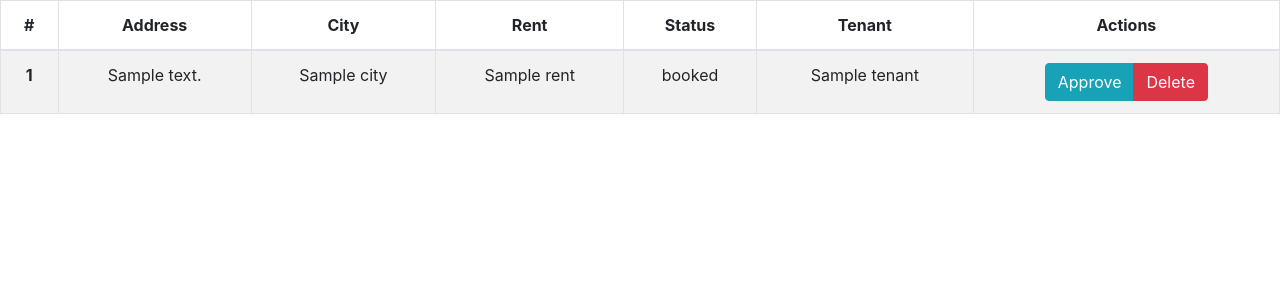
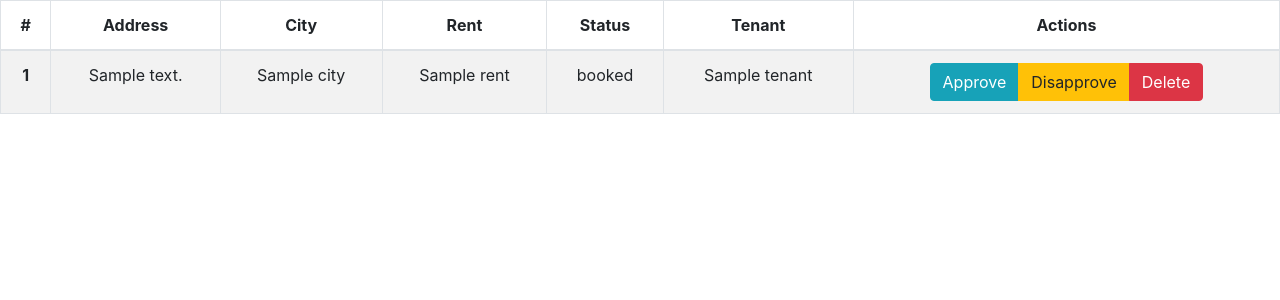
Before and after one commit to StoyanoVasil/SOT-frontend, a Flask app: template src/templates/my_rooms.html in a window 1280 px wide. Shown: the part 66-366 px from the top of the page. Run offline with Flask 2, Linux system fonts and the light colour scheme; the template is opened without the code that fills it: most values are stand-ins (such as "Sample title", 1, 10 or a date in 2020); some libraries are stand-ins or nearby versions.

Commit message:
add disapprove booking for landlords

```diff
--- a/src/templates/my_rooms.html
+++ b/src/templates/my_rooms.html
@@ -27,6 +27,7 @@
                         <div class="btn-group">
                             {% if room['status'] == 'booked' %}
                                 <a href="{{ url_for('approve_booking', id = room['id']) }}" class="btn btn-info">Approve</a>
+                                <a href="{{ url_for('cancel_booking', id = room['id']) }}" class="btn btn-warning">Disapprove</a>
                             {% endif %}
                             <a class="btn btn-danger" href="{{ url_for('delete_room', id=room['id']) }}">Delete</a>
                         </div>
```
